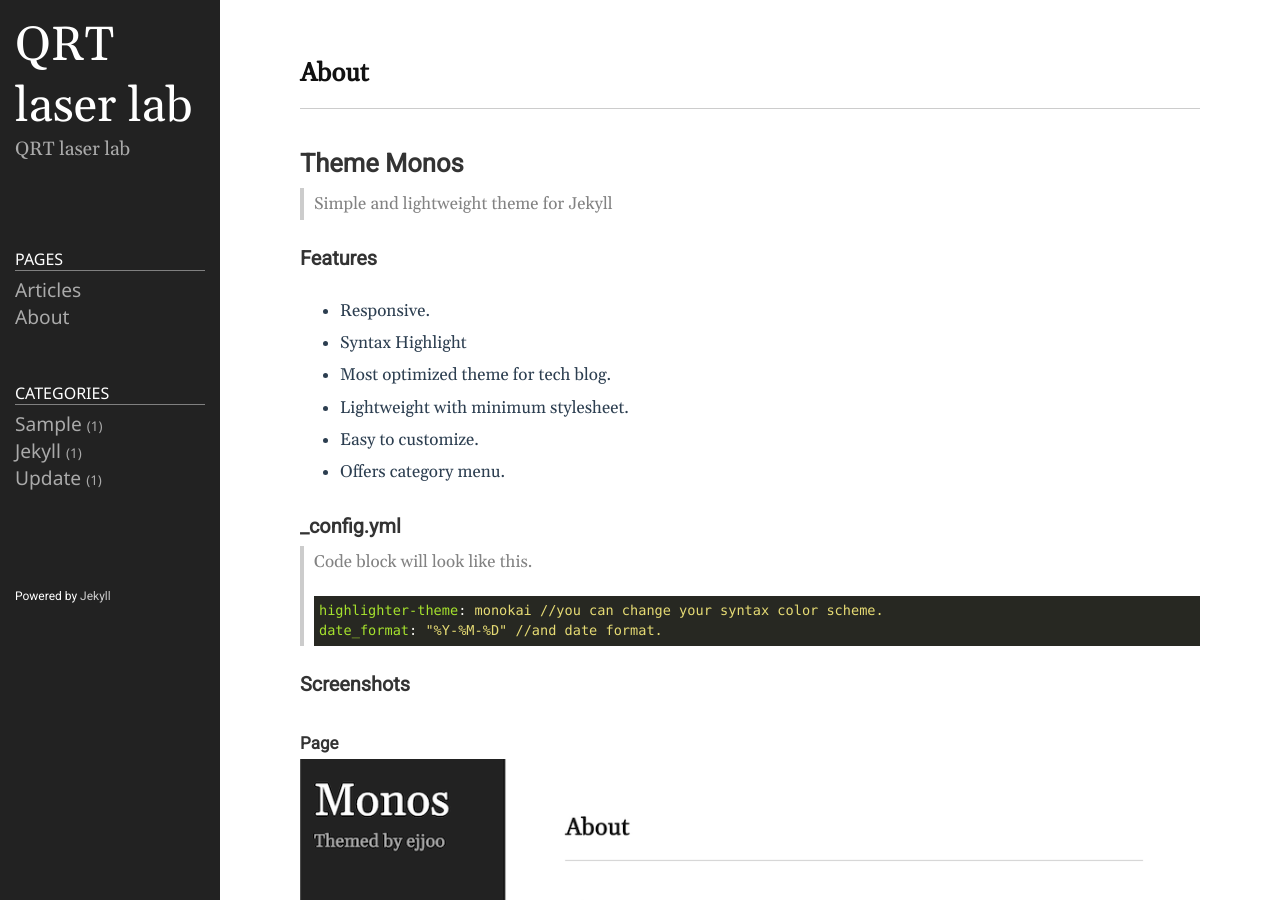
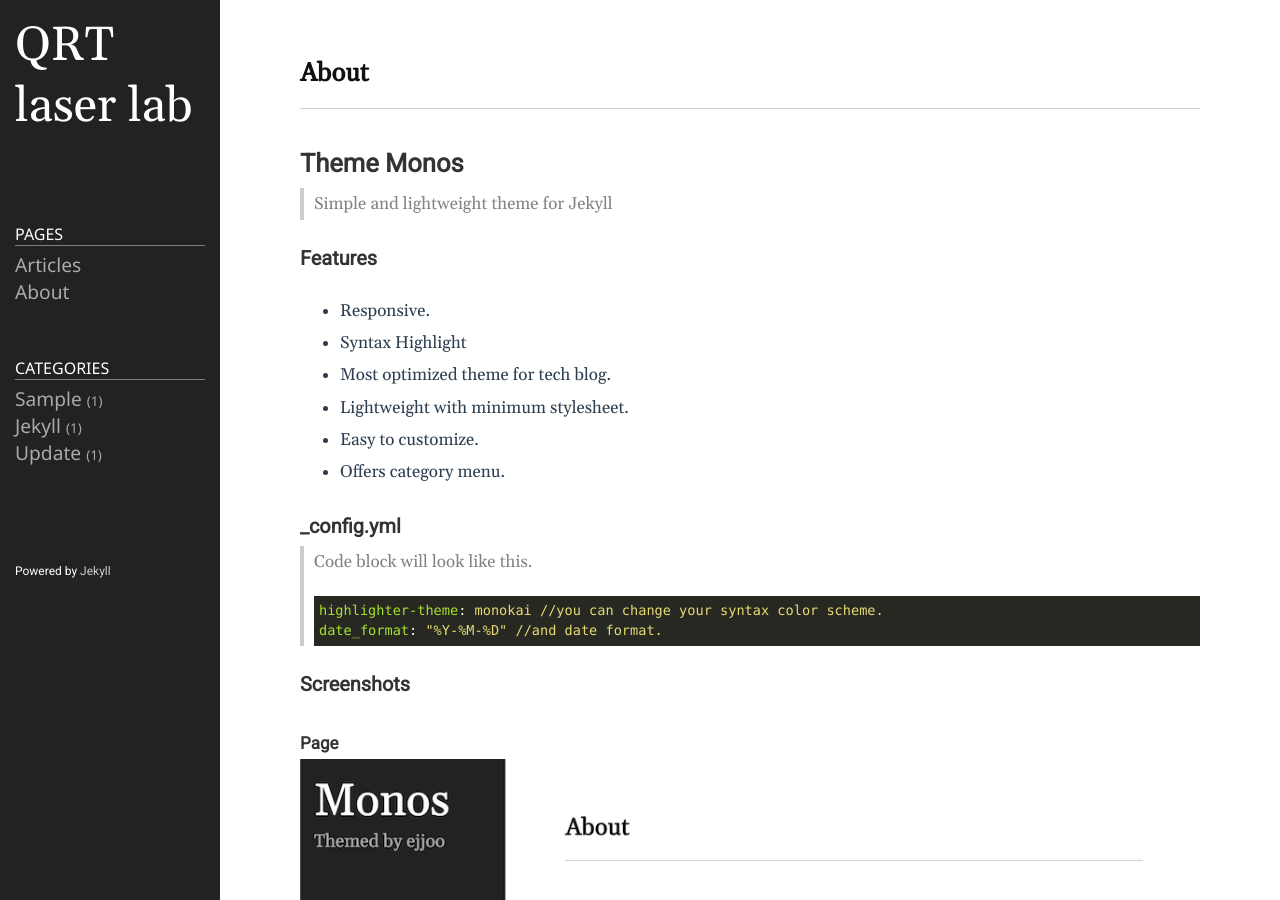
Before and after one commit to q-rad/q-rad.github.io, a Jekyll site: the page built from README.md, in a window 1280 px wide and 900 px high. Built offline with Jekyll 4.4.1, drawn with Linux system fonts in a browser that asks for light colours.

Commit message:
simple title

```diff
--- a/_config.yml
+++ b/_config.yml
@@ -21,7 +21,8 @@
 title: QRT laser lab
 email: jieseok.kim@qrtkr.com
 description: >- # this means to ignore newlines until "baseurl:"
-  QRT laser lab
+
+# QRT laser lab
 # baseurl: "/" # the subpath of your site, e.g. /blog
 # url: "http://ejjoo.github.io" # the base hostname & protocol for your site, e.g. http://example.com
 github_username: QRT-Laser
```
